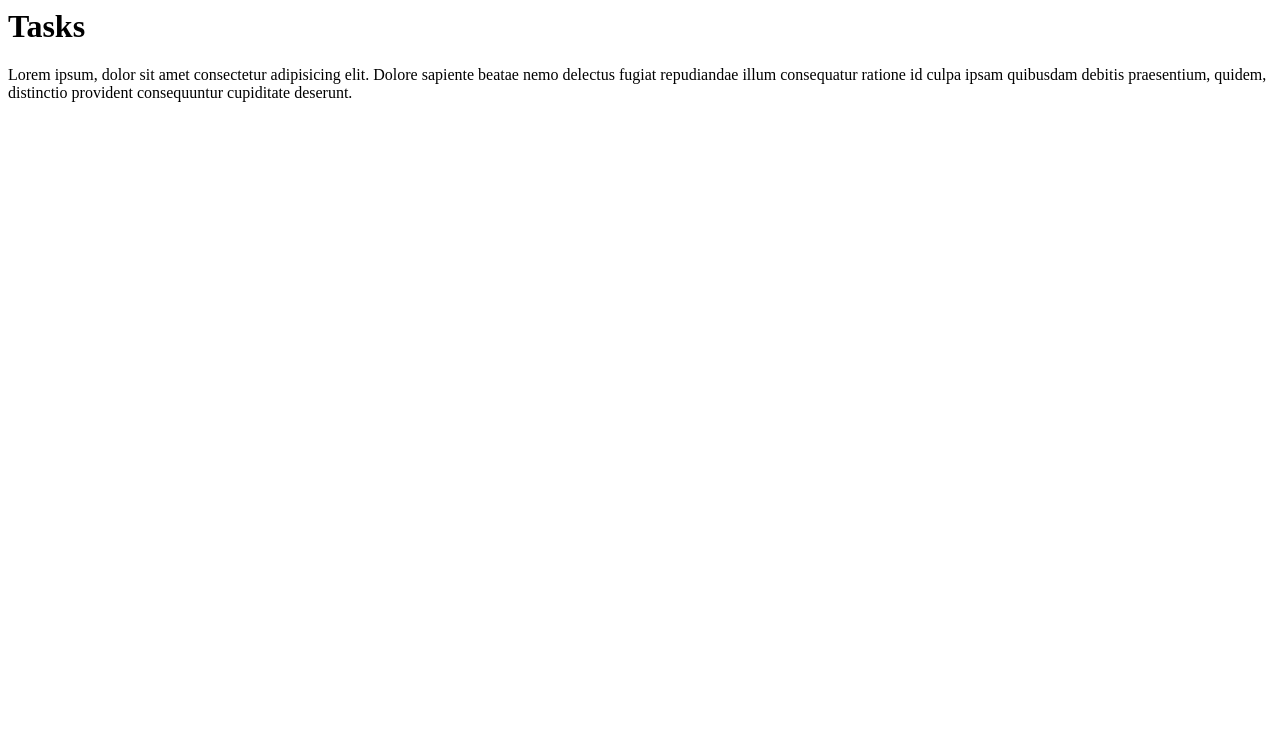
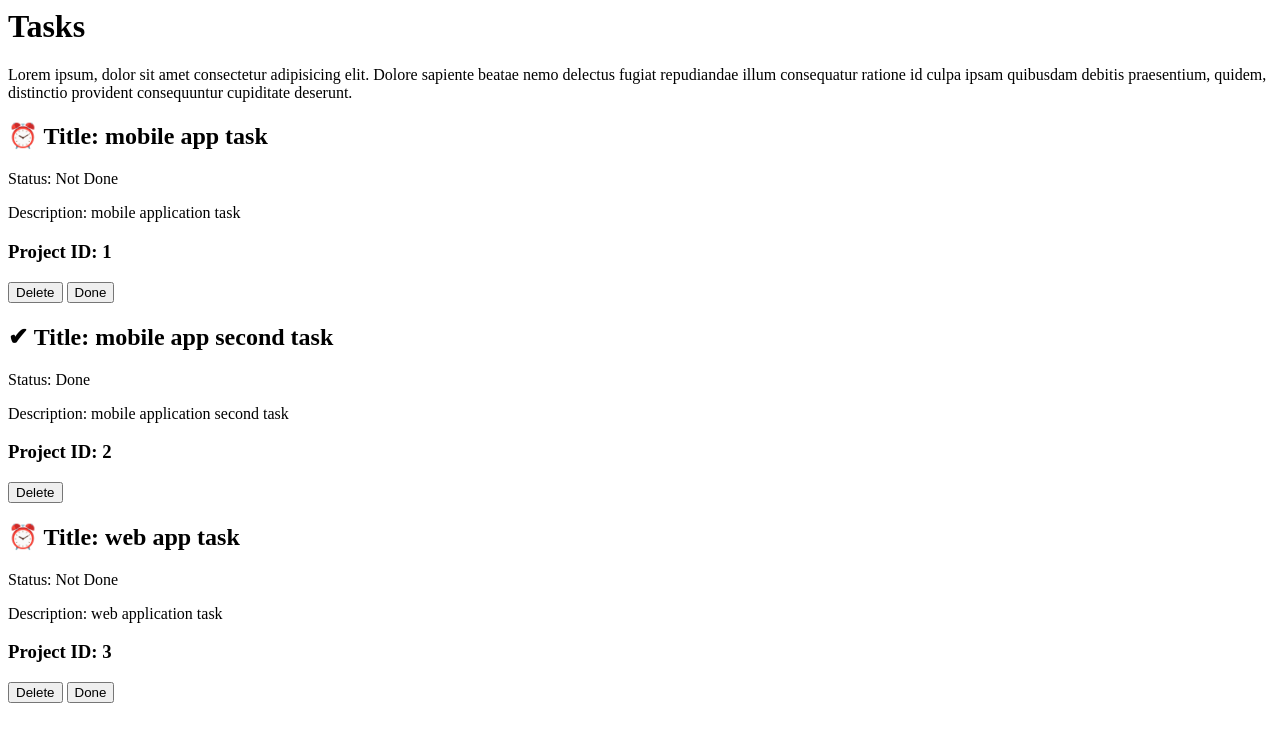
Before and after one commit to Karel95/curso_de_django, a Django app: page /tasks/ in a window 1280 px wide. Shown: the top 742 px of the page. Run offline with Django 5.2, Linux system fonts and the light colour scheme; data comes from the database, SQL or seed files in the repository; both versions use the stored data as it was after the commit.

Commit message:
updating

```diff
--- a/myapp/models.py
+++ b/myapp/models.py
@@ -12,6 +12,7 @@ class Task(models.Model):
   title = models.CharField(max_length=100)
   description = models.TextField()
   project = models.ForeignKey(Project, on_delete=models.CASCADE)
+  done = models.BooleanField(default=False)
 
   def __str__(self):
     return self.title + ' - ' + self.description + ' - ' + self.project.title
--- a/myapp/templates/tasks.html
+++ b/myapp/templates/tasks.html
@@ -5,3 +5,36 @@
   ipsam quibusdam debitis praesentium, quidem, distinctio provident consequuntur
   cupiditate deserunt.
 </p>
+
+<!-- este comentario se muestra en consola -->
+{# este comentario no se muestra en consola. Usa sintaxis jinja #}
+
+{% for task in tasks %}
+
+<article>
+  <h2>
+    {% if task.done == False %}
+    ⏰
+    {% else %}
+    ✔
+    {% endif %}
+    Title: {{ task.title }}
+  </h2>
+
+  {% if task.done == False %}
+  <p>Status: Not Done</p>
+  {% else %}
+  <p>Status: Done</p>
+  {% endif %}
+
+  <p>Description: {{ task.description }}</p>
+  <h3>Project ID: {{ task.id }}</h3>
+
+  <button>Delete</button>
+
+  {% if task.done == False %}
+  <button>Done</button>
+  {% endif %}
+</article>
+
+{% endfor %}
--- a/myapp/views.py
+++ b/myapp/views.py
@@ -32,7 +32,10 @@ def project(request, id):
 def tasks(request):
   # tasks = list(Task.objects.values())
   # return JsonResponse(tasks, safe=False)
-  return render(request, 'tasks.html')
+  tasks = Task.objects.all()
+  return render(request, 'tasks.html', {
+    'tasks': tasks
+  })
 
 def task(request, id):
   # task = Task.objects.get(id=id)
```
Also changed, not shown: myapp/templates/projects.html (+8 -0 lines), db.sqlite3, myapp/migrations/0003_task_done.py (added).
